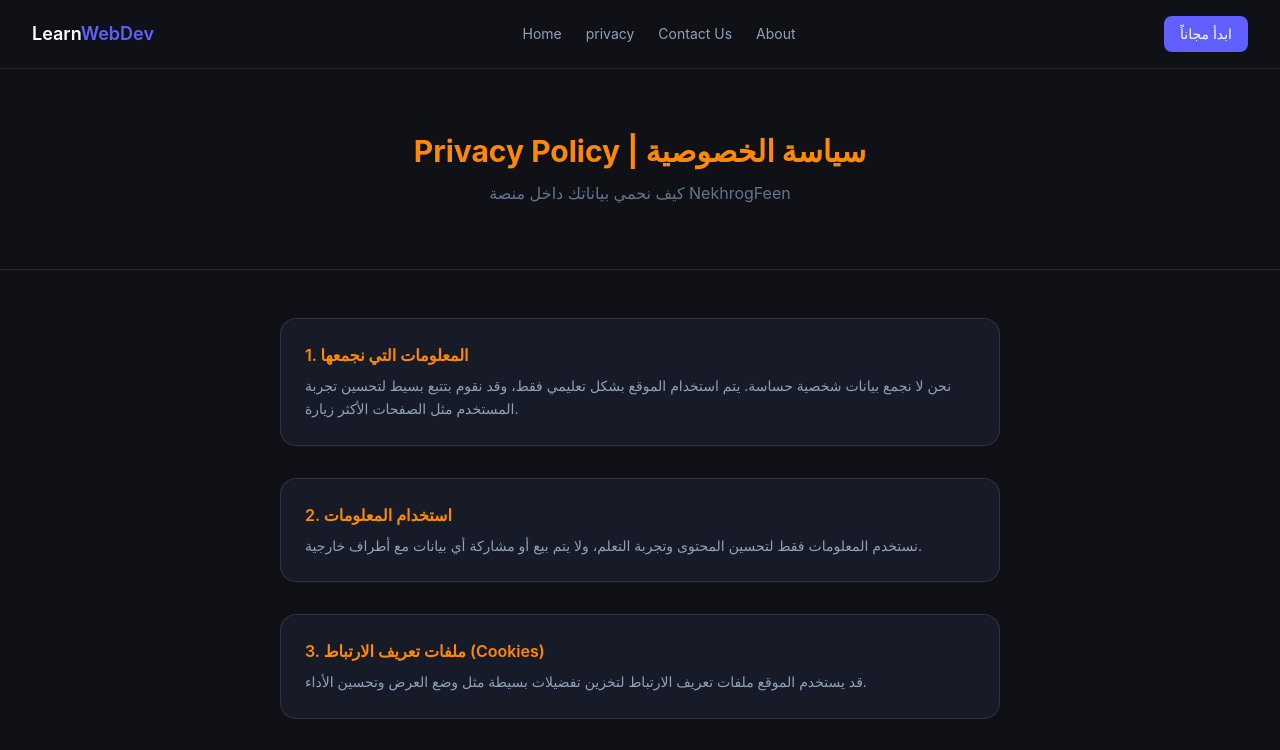
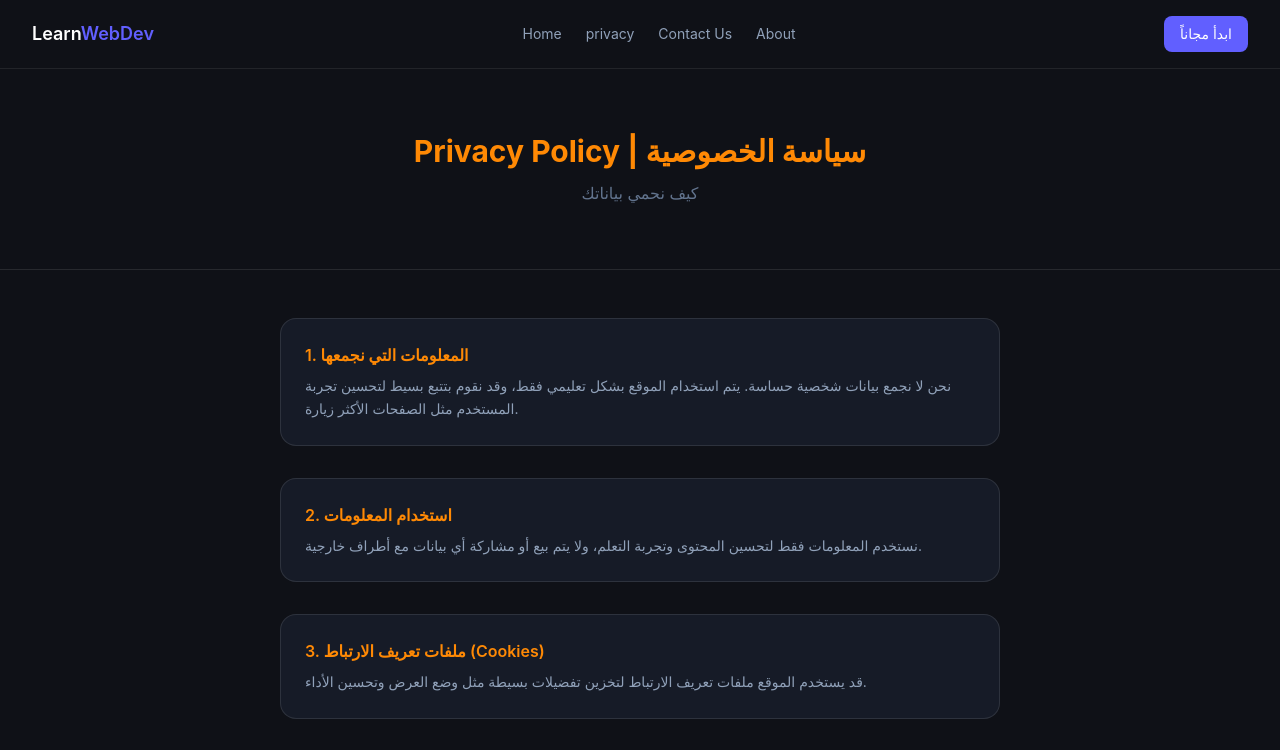
Before and after one commit to Mostafa205dev/LearnWebDev, a React (Vite) app: page /privacy in a window 1280 px wide. Shown: the top 750 px of the page. Built offline with nearby package versions, Linux system fonts and the light colour scheme.

Commit message:
fix privacy line

```diff
--- a/src/pages/Privacy.jsx
+++ b/src/pages/Privacy.jsx
@@ -7,7 +7,7 @@ export default function Privacy() {
           Privacy Policy | سياسة الخصوصية
         </h1>
         <p className="text-slate-500 mt-3">
-          كيف نحمي بياناتك داخل منصة NekhrogFeen
+          كيف نحمي بياناتك
         </p>
       </div>
 
```
